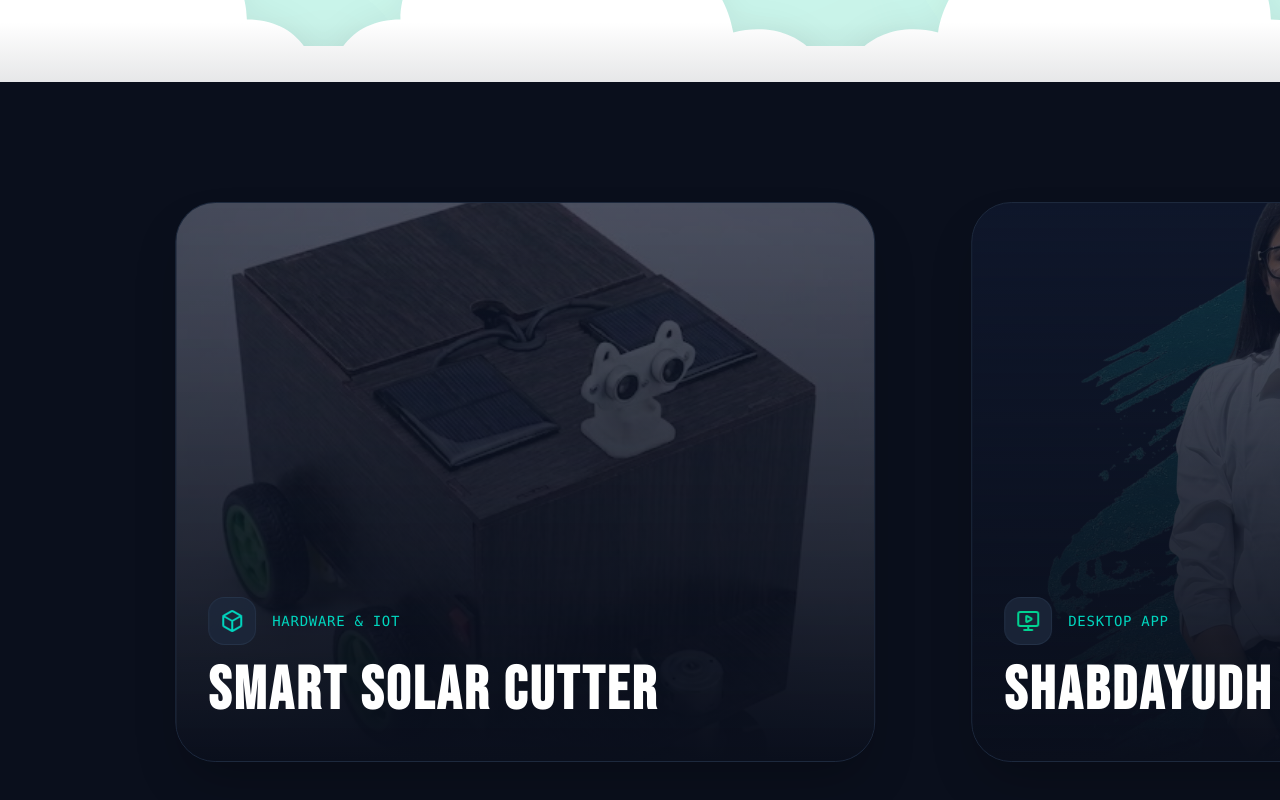
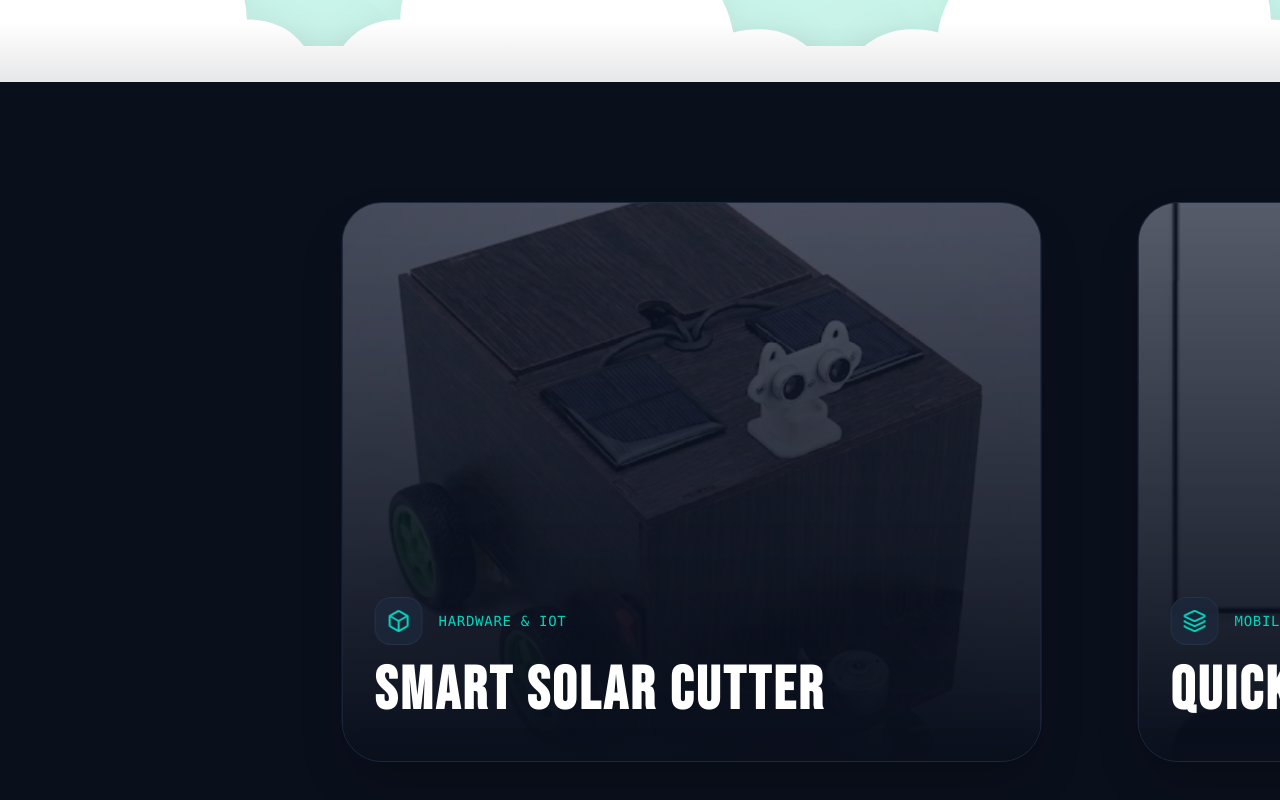
Before and after one commit to kun-ika/porfoliogreen, a Next.js app: page / in a window 1280 px wide. Shown: the part 718-1518 px from the top of the page. Built offline with nearby package versions, Linux system fonts and the light colour scheme.

Commit message:
Remove ShabdaYudh from homepage and sync Quick Salon asset

```diff
--- a/src/components/FeaturedProjects.jsx
+++ b/src/components/FeaturedProjects.jsx
@@ -14,17 +14,10 @@ const featuredProjects = [
         icon: <Box size={24} className="text-teal-400" />
     },
     {
-        id: "shabdayudh",
-        title: "ShabdaYudh",
-        category: "Desktop App",
-        image: "/kunika.png",
-        icon: <MonitorPlay size={24} className="text-emerald-400" />
-    },
-    {
         id: "quick-salon",
         title: "Quick Salon",
         category: "Mobile App",
-        image: "/projects/robot.jpeg", // Reusing robot for demo, real projects would have unique images
+        image: "/projects/quick-salon.jpg",
         icon: <Layers size={24} className="text-teal-400" />
     }
 ];
```
